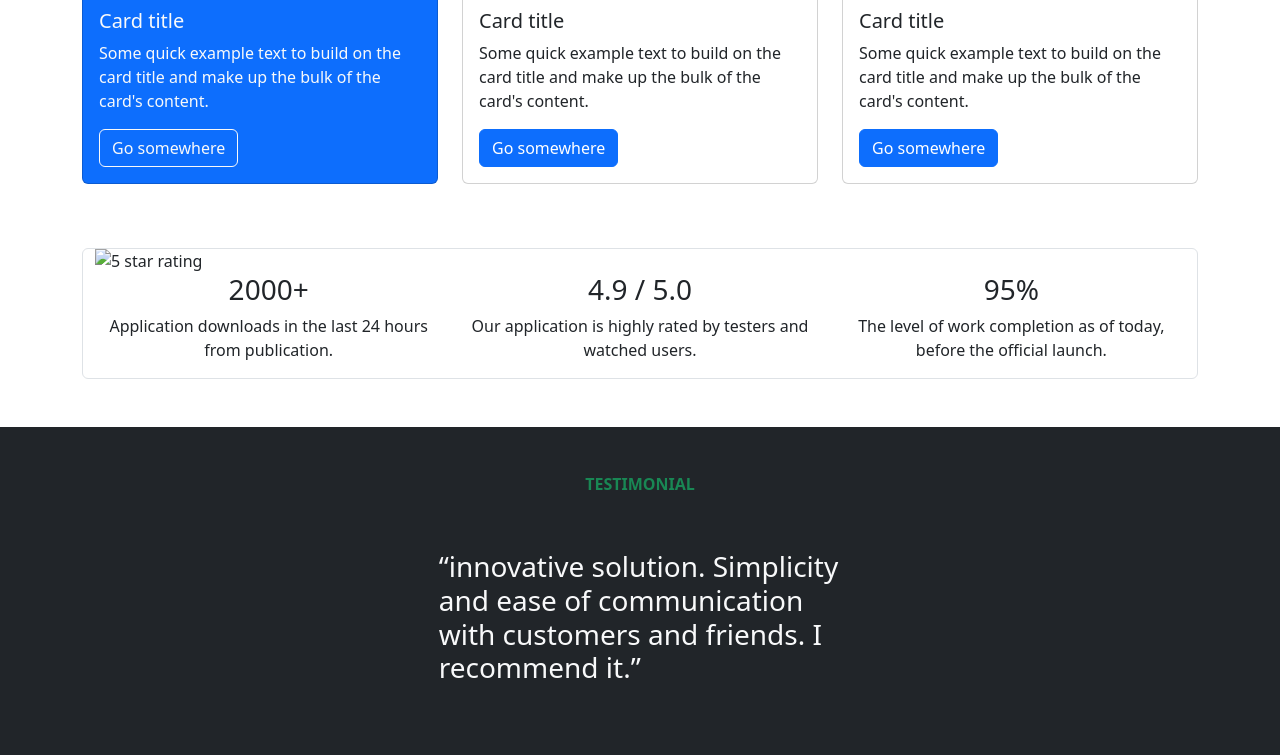
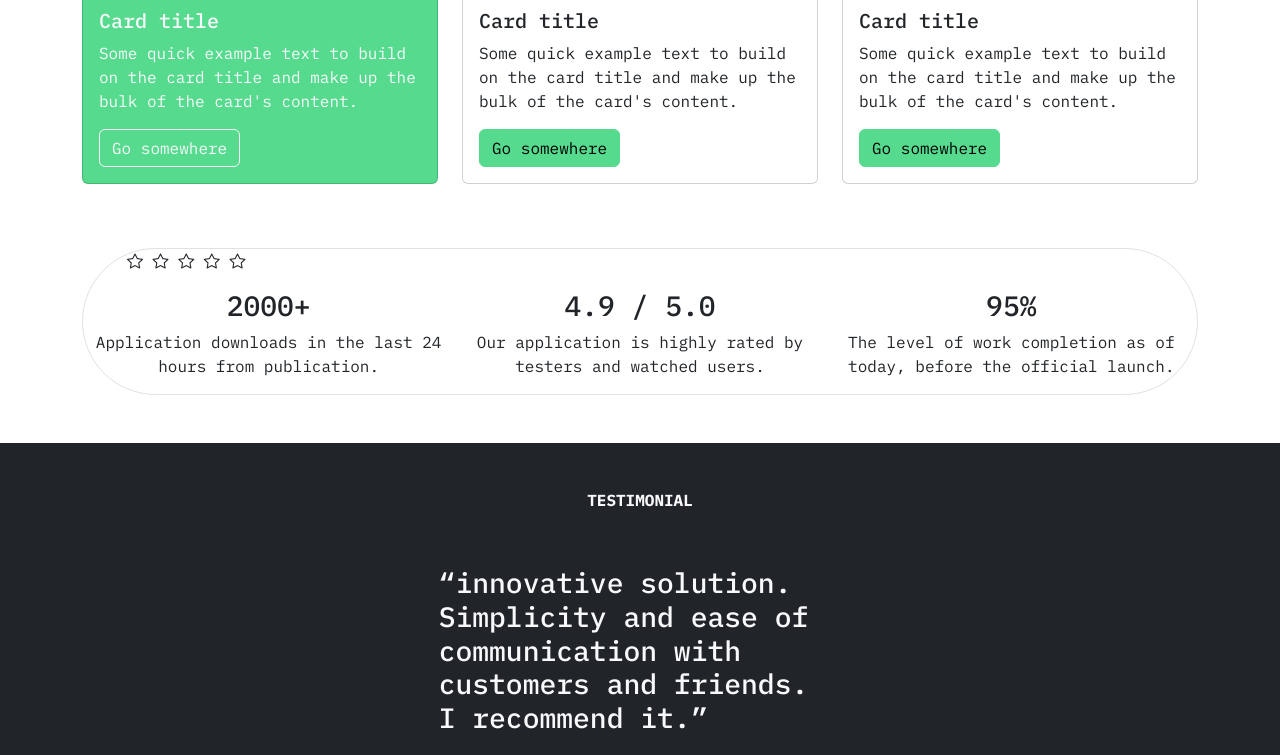
Before and after one commit to AdamGallagher27/sass, a website: page index.html in a window 1280 px wide. Shown: the part 1000-1755 px from the top of the page. Drawn offline with nearby package versions, Linux system fonts and the light colour scheme.

Commit message:
override default bootstrap styles

```diff
--- a/index.html
+++ b/index.html
@@ -6,13 +6,16 @@
 	<meta name="viewport" content="width=device-width, initial-scale=1" />
 	<title>Bootstrap Layout Exercise</title>
 	<link rel="stylesheet" href="css/main.css">
+    <link rel="stylesheet" href="/node_modules/bootstrap-icons/font/bootstrap-icons.css">
 </head>
 
 <body>
 	<!-- nav bar -->
+    <!-- bg-danger doesnt exist -->
+
 	<nav class="
         navbar navbar-expand-lg navbar-light
-        bg-primary
+        bg-contrast
         navbar-dark
         border-bottom border-white border-2
       ">
@@ -116,8 +119,15 @@
 			</div>
 		</div>
 		<!-- star rating row -->
-		<div class="container-fluid border rounded mt-5">
-			<img src="images/images/image_1.png" alt="5 star rating" class="img-fluid mx-auto d-block">
+		<div class="container-fluid border mt-5 rounded-pill">
+			<!-- <img src="images/images/image_1.png" alt="5 star rating" class="img-fluid mx-auto d-block"> -->
+            <ul>
+                <i class="bi bi-star"></i>
+                <i class="bi bi-star"></i>
+                <i class="bi bi-star"></i>
+                <i class="bi bi-star"></i>
+                <i class="bi bi-star"></i>
+            </ul>
 			<div class="row ">
 				<div class="col-md-4 text-center">
 					<h3>2000+
--- a/package.json
+++ b/package.json
@@ -1,6 +1,7 @@
 {
   "dependencies": {
     "bootstrap": "^5.2.3",
+    "bootstrap-icons": "^1.10.2",
     "i": "^0.3.7",
     "npm": "^9.1.2"
   }
--- a/sass/main.scss
+++ b/sass/main.scss
@@ -1,6 +1,39 @@
 // import functions
-@import "../node_modules/bootstrap/scss/";
+@import "../node_modules/bootstrap/scss/functions";
+
+// import font
+@import url('https://fonts.googleapis.com/css2?family=IBM+Plex+Mono:wght@300;400;500;600;700&display=swap');
 
 
-// import bootsrap
+
+// my theme colours
+$primary: rgb(85, 218, 142);
+
+
+// fonts (must be before vairable / mixin import)
+$font-family-base: "IBM Plex Mono";
+
+
+// varaibles
+@import "../node_modules/bootstrap/scss/variables";
+@import "../node_modules/bootstrap/scss/mixins";
+
+
+// custom colours
+$custom-colors: (
+    "contrast": rgb(171, 21, 176),
+);
+
+
+// radius
+$border-radius:               10rem;
+$border-radius-sm:            .2rem;
+$border-radius-lg:            .3rem;
+$border-radius-pill:          50rem;
+
+
+$theme-colors: map-merge($theme-colors , $custom-colors );
+$theme-colors: map-remove($theme-colors, "danger", "warning", "success");
+
+// import bootstrap
 @import "../node_modules/bootstrap/scss/bootstrap.scss";
```
Also changed, not shown: css/main.css, 2 other files.
